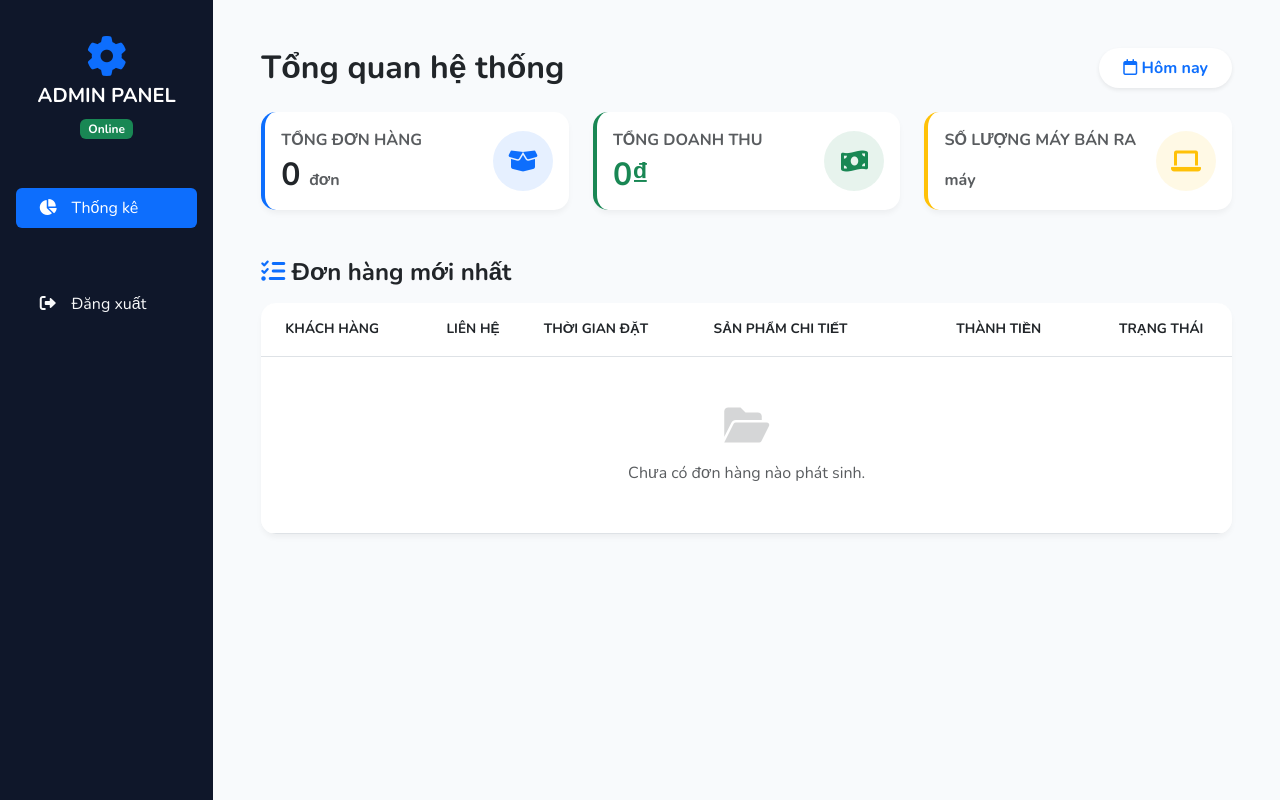
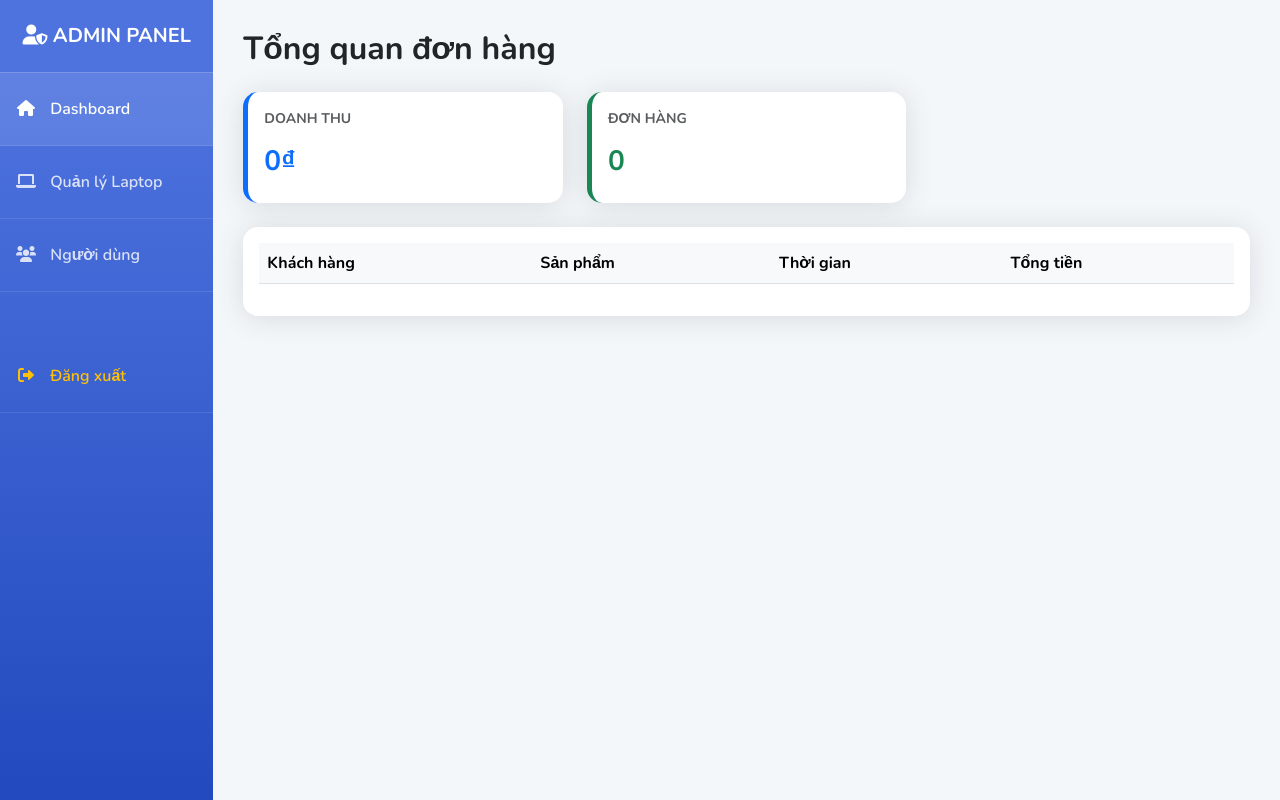
Before and after one commit to Giabao2709/doan-docker, a Flask app: page /admin in a window 1280 px wide. Run offline with Flask 3, Linux system fonts and the light colour scheme; the visitor is signed in with stand-in values (Sample User, id 1); lists and menus that the app fills with data are empty.

Commit message:
Update admin.html

```diff
--- a/templates/admin.html
+++ b/templates/admin.html
@@ -2,122 +2,160 @@
 <html lang="vi">
 <head>
     <meta charset="UTF-8">
-    <title>Admin Dashboard - IT DOCKER</title>
+    <title>Quản trị hệ thống - IT DOCKER</title>
     <link href="https://cdn.jsdelivr.net/npm/bootstrap@5.3.0/dist/css/bootstrap.min.css" rel="stylesheet">
     <link href="https://fonts.googleapis.com/css2?family=Nunito:wght@400;600;700;800&display=swap" rel="stylesheet">
     <link rel="stylesheet" href="https://cdnjs.cloudflare.com/ajax/libs/font-awesome/6.0.0/css/all.min.css">
     <style>
-        /* Tùy chỉnh giao diện chung */
-        body { font-family: 'Nunito', sans-serif; background-color: #f8fafc; }
-        /* Cấu trúc Sidebar phía bên trái */
-        .sidebar { background: #0f172a; min-height: 100vh; color: white; padding-top: 20px; }
-        /* Card hiển thị các con số thống kê (Stats Card) */
-        .stat-card { border-radius: 15px; border: none; box-shadow: 0 4px 6px -1px rgba(0,0,0,0.05); transition: transform 0.2s; }
-        .stat-card:hover { transform: translateY(-5px); } /* Hiệu ứng nổi lên khi di chuột vào */
-        /* Hình tròn chứa Icon trong các card thống kê */
-        .stat-icon { width: 60px; height: 60px; border-radius: 50%; display: flex; align-items: center; justify-content: center; font-size: 1.5rem; }
-        /* Bảng hiển thị đơn hàng (Custom Table) */
-        .table-custom { background: white; border-radius: 15px; overflow: hidden; box-shadow: 0 4px 6px -1px rgba(0,0,0,0.05); }
-        .table-custom thead { background-color: #f1f5f9; color: #475569; font-size: 0.85rem; text-transform: uppercase; }
+        body { font-family: 'Nunito', sans-serif; background-color: #f4f7fa; overflow-x: hidden; }
+
+        /* Sidebar Design */
+        .sidebar {
+            background: #4e73df;
+            background-image: linear-gradient(180deg, #4e73df 10%, #224abe 100%);
+            min-height: 100vh;
+            color: white;
+            transition: all 0.3s;
+        }
+        .sidebar .nav-link {
+            color: rgba(255,255,255,0.8);
+            padding: 1.5rem 1rem;
+            border-bottom: 1px solid rgba(255,255,255,0.1);
+            font-weight: 600;
+        }
+        .sidebar .nav-link:hover, .sidebar .nav-link.active {
+            color: #fff;
+            background: rgba(255,255,255,0.1);
+        }
+        .sidebar .nav-link i { margin-right: 10px; width: 20px; text-align: center; }
+
+        /* Main Content */
+        .content-area { padding: 30px; }
+        .card { border: none; border-radius: 15px; box-shadow: 0 0.15rem 1.75rem 0 rgba(58, 59, 69, 0.15); }
+        .section-content { display: none; }
+        .section-content.active { display: block; animation: fadeIn 0.5s; }
+
+        @keyframes fadeIn { from { opacity: 0; } to { opacity: 1; } }
     </style>
 </head>
 <body>
-    <div class="container-fluid p-0">
-        <div class="row g-0">
-            <div class="col-md-2 sidebar d-none d-md-block">
-                <div class="text-center mb-5 mt-3">
-                    <i class="fa-solid fa-gear fs-1 text-primary mb-2"></i>
-                    <h5 class="fw-bold">ADMIN PANEL</h5>
-                    <span class="badge bg-success">Online</span>
+    <div class="container-fluid">
+        <div class="row">
+            <div class="col-md-3 col-lg-2 p-0 sidebar">
+                <div class="text-center py-4 border-bottom border-white border-opacity-25">
+                    <h5 class="fw-bold m-0"><i class="fa-solid fa-user-shield"></i> ADMIN PANEL</h5>
                 </div>
-                <div class="px-3">
-                    <a href="#" class="btn btn-primary w-100 text-start border-0 py-2 mb-2"><i class="fa-solid fa-chart-pie w-25 text-center"></i> Thống kê</a>
-                    <a href="/logout" class="btn btn-outline-light w-100 text-start border-0 py-2 mt-5"><i class="fa-solid fa-sign-out-alt w-25 text-center"></i> Đăng xuất</a>
-                </div>
+                <ul class="nav flex-column">
+                    <li class="nav-item">
+                        <a class="nav-link active" href="#" onclick="showSection('dashboard')">
+                            <i class="fa-solid fa-house"></i> Dashboard
+                        </a>
+                    </li>
+                    <li class="nav-item">
+                        <a class="nav-link" href="#" onclick="showSection('products')">
+                            <i class="fa-solid fa-laptop"></i> Quản lý Laptop
+                        </a>
+                    </li>
+                    <li class="nav-item">
+                        <a class="nav-link" href="#" onclick="showSection('users')">
+                            <i class="fa-solid fa-users"></i> Người dùng
+                        </a>
+                    </li>
+                    <li class="nav-item">
+                        <a class="nav-link text-warning mt-5" href="/logout">
+                            <i class="fa-solid fa-right-from-bracket"></i> Đăng xuất
+                        </a>
+                    </li>
+                </ul>
             </div>
 
-            <div class="col-md-10 p-4 p-md-5">
-                <div class="d-flex justify-content-between align-items-center mb-4">
-                    <h2 class="fw-bold text-dark m-0">Tổng quan hệ thống</h2>
-                    <div class="bg-white px-4 py-2 rounded-pill shadow-sm fw-bold text-primary">
-                        <i class="fa-regular fa-calendar"></i> Hôm nay
-                    </div>
-                </div>
+            <div class="col-md-9 col-lg-10 content-area">
 
-                <div class="row g-4 mb-5">
+                <div id="dashboard" class="section-content active">
+                    <h2 class="fw-bold text-dark mb-4">Tổng quan đơn hàng</h2>
+                    <div class="row g-4 mb-4">
                         <div class="col-md-4">
-                        <div class="card stat-card h-100 p-3 border-start border-primary border-4">
-                            <div class="d-flex justify-content-between align-items-center">
-                                <div>
-                                    <p class="text-muted fw-bold mb-1">TỔNG ĐƠN HÀNG</p>
-                                    <h2 class="fw-bold m-0">{{ orders|length }} <span class="fs-6 text-muted">đơn</span></h2>
-                                </div>
-                                <div class="stat-icon bg-primary bg-opacity-10 text-primary"><i class="fa-solid fa-box-open"></i></div>
-                            </div>
+                            <div class="card p-3 border-start border-primary border-5">
+                                <p class="text-muted small fw-bold">DOANH THU</p>
+                                <h3 class="fw-bold text-primary">{{"{:,.0f}".format(total_rev)}}₫</h3>
                             </div>
                         </div>
                         <div class="col-md-4">
-                        <div class="card stat-card h-100 p-3 border-start border-success border-4">
-                            <div class="d-flex justify-content-between align-items-center">
-                                <div>
-                                    <p class="text-muted fw-bold mb-1">TỔNG DOANH THU</p>
-                                    <h2 class="fw-bold m-0 text-success">{{"{:,.0f}".format(total_rev)}}₫</h2>
-                                </div>
-                                <div class="stat-icon bg-success bg-opacity-10 text-success"><i class="fa-solid fa-money-bill-wave"></i></div>
-                            </div>
-                        </div>
-                    </div>
-                    <div class="col-md-4">
-                        <div class="card stat-card h-100 p-3 border-start border-warning border-4">
-                            <div class="d-flex justify-content-between align-items-center">
-                                <div>
-                                    <p class="text-muted fw-bold mb-1">SỐ LƯỢNG MÁY BÁN RA</p>
-                                    <h2 class="fw-bold m-0">{{ total_items }} <span class="fs-6 text-muted">máy</span></h2>
-                                </div>
-                                <div class="stat-icon bg-warning bg-opacity-10 text-warning"><i class="fa-solid fa-laptop"></i></div>
-                            </div>
+                            <div class="card p-3 border-start border-success border-5">
+                                <p class="text-muted small fw-bold">ĐƠN HÀNG</p>
+                                <h3 class="fw-bold text-success">{{ orders|length }}</h3>
                             </div>
                         </div>
                     </div>
 
-                <h4 class="fw-bold mb-3"><i class="fa-solid fa-list-check text-primary"></i> Đơn hàng mới nhất</h4>
-                <div class="table-responsive table-custom">
-                    <table class="table table-hover align-middle m-0">
-                        <thead>
+                    <div class="card">
+                        <div class="card-body">
+                            <table class="table align-middle">
+                                <thead class="table-light">
                                     <tr>
-                                <th class="py-3 ps-4">Khách hàng</th>
-                                <th class="py-3">Liên hệ</th>
-                                <th class="py-3">Thời gian đặt</th>
-                                <th class="py-3 w-25">Sản phẩm chi tiết</th>
-                                <th class="py-3">Thành tiền</th>
-                                <th class="py-3 text-center">Trạng thái</th>
+                                        <th>Khách hàng</th>
+                                        <th>Sản phẩm</th>
+                                        <th>Thời gian</th>
+                                        <th>Tổng tiền</th>
                                     </tr>
                                 </thead>
                                 <tbody>
                                     {% for order in orders %}
                                     <tr>
+                                        <td><strong>{{ order.customer }}</strong><br><small>{{ order.phone }}</small></td>
+                                        <td>
+                                            {% for item in order['items'] %}
+                                                • {{ item.name }}<br>
+                                            {% endfor %}
+                                        </td>
+                                        <td>{{ order.time }}</td>
+                                        <td class="text-danger fw-bold">{{"{:,.0f}".format(order.total)}}₫</td>
+                                    </tr>
+                                    {% endfor %}
+                                </tbody>
+                            </table>
+                        </div>
+                    </div>
+                </div>
+
+                <div id="products" class="section-content">
+                    <div class="d-flex justify-content-between align-items-center mb-4">
+                        <h2 class="fw-bold m-0">Quản lý Laptop</h2>
+                        <button class="btn btn-primary fw-bold shadow-sm" data-bs-toggle="modal" data-bs-target="#addModal">
+                            <i class="fa-solid fa-plus"></i> Thêm sản phẩm
+                        </button>
+                    </div>
+
+                    <div class="card shadow-sm">
+                        <div class="card-body p-0">
+                            <div class="table-responsive">
+                                <table class="table table-hover align-middle mb-0">
+                                    <thead class="table-light">
+                                        <tr>
+                                            <th class="ps-4">Hình ảnh</th>
+                                            <th>Tên Laptop</th>
+                                            <th>Thương hiệu</th>
+                                            <th>Giá bán</th>
+                                            <th class="text-end pe-4">Thao tác</th>
+                                        </tr>
+                                    </thead>
+                                    <tbody>
+                                        {% for p in products %}
+                                        <tr>
                                             <td class="ps-4">
-                                    <div class="d-flex align-items-center">
-                                        <div class="bg-primary text-white rounded-circle d-flex justify-content-center align-items-center me-3" style="width: 40px; height: 40px; font-weight: bold;">
-                                            {{ order.customer[0]|upper }}
-                                        </div>
-                                        <span class="fw-bold text-dark">{{ order.customer }}</span>
-                                    </div>
+                                                <img src="{{ p.img }}" alt="{{ p.name }}" class="rounded shadow-sm" style="width: 60px; height: 40px; object-fit: cover;">
                                             </td>
-                                <td><i class="fa-solid fa-phone text-muted small"></i> {{ order.phone }}</td>
-                                <td><i class="fa-regular fa-clock text-muted small"></i> {{ order.time }}</td>
-                                <td>
-                                    <ul class="list-unstyled m-0 small">
-                                    {% for item in order['items'] %}
-                                        <li>• {{ item.name }} <span class="text-danger fw-bold">({{"{:,.0f}".format(item.price)}}₫)</span></li>
-                                    {% endfor %}
-                                    </ul>
+                                            <td class="fw-bold">{{ p.name }}</td>
+                                            <td><span class="badge bg-secondary">{{ p.brand }}</span></td>
+                                            <td class="text-danger fw-bold">{{"{:,.0f}".format(p.price)}}₫</td>
+                                            <td class="text-end pe-4">
+                                                <a href="/admin/delete/{{ p.id }}" class="btn btn-sm btn-outline-danger" onclick="return confirm('Bạn có chắc muốn xóa laptop này không?')">
+                                                    <i class="fa-solid fa-trash"></i> Xóa
+                                                </a>
                                             </td>
-                                <td class="text-danger fw-bold">{{"{:,.0f}".format(order.total)}} ₫</td>
-                                <td class="text-center"><span class="badge bg-success rounded-pill px-3 py-2"><i class="fa-solid fa-check"></i> Đã thanh toán</span></td>
                                         </tr>
                                         {% else %}
-                            <tr><td colspan="6" class="text-center py-5 text-muted"><i class="fa-solid fa-folder-open fs-1 mb-3 opacity-25 d-block"></i> Chưa có đơn hàng nào phát sinh.</td></tr>
+                                        <tr><td colspan="5" class="text-center py-4">Kho hàng đang trống.</td></tr>
                                         {% endfor %}
                                     </tbody>
                                 </table>
@@ -125,5 +163,99 @@
                         </div>
                     </div>
                 </div>
+
+                <div id="users" class="section-content">
+                    <h2 class="fw-bold mb-4">Danh sách khách hàng</h2>
+                    <div class="card shadow-sm">
+                        <div class="card-body p-0">
+                            <table class="table table-hover mb-0">
+                                <thead class="table-light">
+                                    <tr>
+                                        <th class="ps-4">Tên User</th>
+                                        <th>Email</th>
+                                        <th>Vai trò</th>
+                                        <th>Trạng thái</th>
+                                    </tr>
+                                </thead>
+                                <tbody>
+                                    {% for u in users %}
+                                    <tr>
+                                        <td class="ps-4 fw-bold">{{ u.username }}</td>
+                                        <td>{{ u.email if u.email else 'N/A' }}</td>
+                                        <td>
+                                            {% if u.role == 'admin' %}
+                                                <span class="text-danger fw-bold"><i class="fa-solid fa-shield"></i> Quản trị viên</span>
+                                            {% else %}
+                                                <span class="text-primary"><i class="fa-solid fa-user"></i> Khách hàng</span>
+                                            {% endif %}
+                                        </td>
+                                        <td><span class="badge bg-success">Hoạt động</span></td>
+                                    </tr>
+                                    {% else %}
+                                    <tr>
+                                        <td colspan="4" class="text-center py-3">Chưa có dữ liệu người dùng</td>
+                                    </tr>
+                                    {% endfor %}
+                                </tbody>
+                            </table>
+                        </div>
+                    </div>
+                </div>
+
+            </div>
+        </div>
+    </div>
+
+    <div class="modal fade" id="addModal" tabindex="-1">
+        <div class="modal-dialog">
+            <div class="modal-content">
+                <div class="modal-header bg-primary text-white">
+                    <h5 class="modal-title fw-bold"><i class="fa-solid fa-plus-circle"></i> Thêm Laptop mới</h5>
+                    <button type="button" class="btn-close btn-close-white" data-bs-dismiss="modal"></button>
+                </div>
+                <form action="/admin/add" method="POST">
+                    <div class="modal-body">
+                        <div class="mb-3">
+                            <label class="form-label fw-bold small">Tên Laptop</label>
+                            <input type="text" name="name" class="form-control" required placeholder="VD: Dell XPS 15">
+                        </div>
+                        <div class="row">
+                            <div class="col-md-6 mb-3">
+                                <label class="form-label fw-bold small">Thương hiệu</label>
+                                <input type="text" name="brand" class="form-control" required placeholder="VD: Dell">
+                            </div>
+                            <div class="col-md-6 mb-3">
+                                <label class="form-label fw-bold small">Giá bán (VNĐ)</label>
+                                <input type="number" name="price" class="form-control" required placeholder="VD: 35000000">
+                            </div>
+                        </div>
+                        <div class="mb-3">
+                            <label class="form-label fw-bold small">Link Hình Ảnh (URL)</label>
+                            <input type="url" name="img" class="form-control" required placeholder="https://...">
+                        </div>
+                    </div>
+                    <div class="modal-footer">
+                        <button type="button" class="btn btn-light" data-bs-dismiss="modal">Hủy</button>
+                        <button type="submit" class="btn btn-primary fw-bold">Lưu vào Kho</button>
+                    </div>
+                </form>
+            </div>
+        </div>
+    </div>
+
+    <script src="https://cdn.jsdelivr.net/npm/bootstrap@5.3.0/dist/js/bootstrap.bundle.min.js"></script>
+    <script>
+        function showSection(sectionId) {
+            document.querySelectorAll('.section-content').forEach(section => {
+                section.classList.remove('active');
+            });
+            document.getElementById(sectionId).classList.add('active');
+
+            document.querySelectorAll('.nav-link').forEach(link => {
+                link.classList.remove('active');
+            });
+            event.currentTarget.classList.add('active');
+        }
+    </script>
 </body>
 </html>
```
Lines whose indentation alone changed are shown as unchanged.
